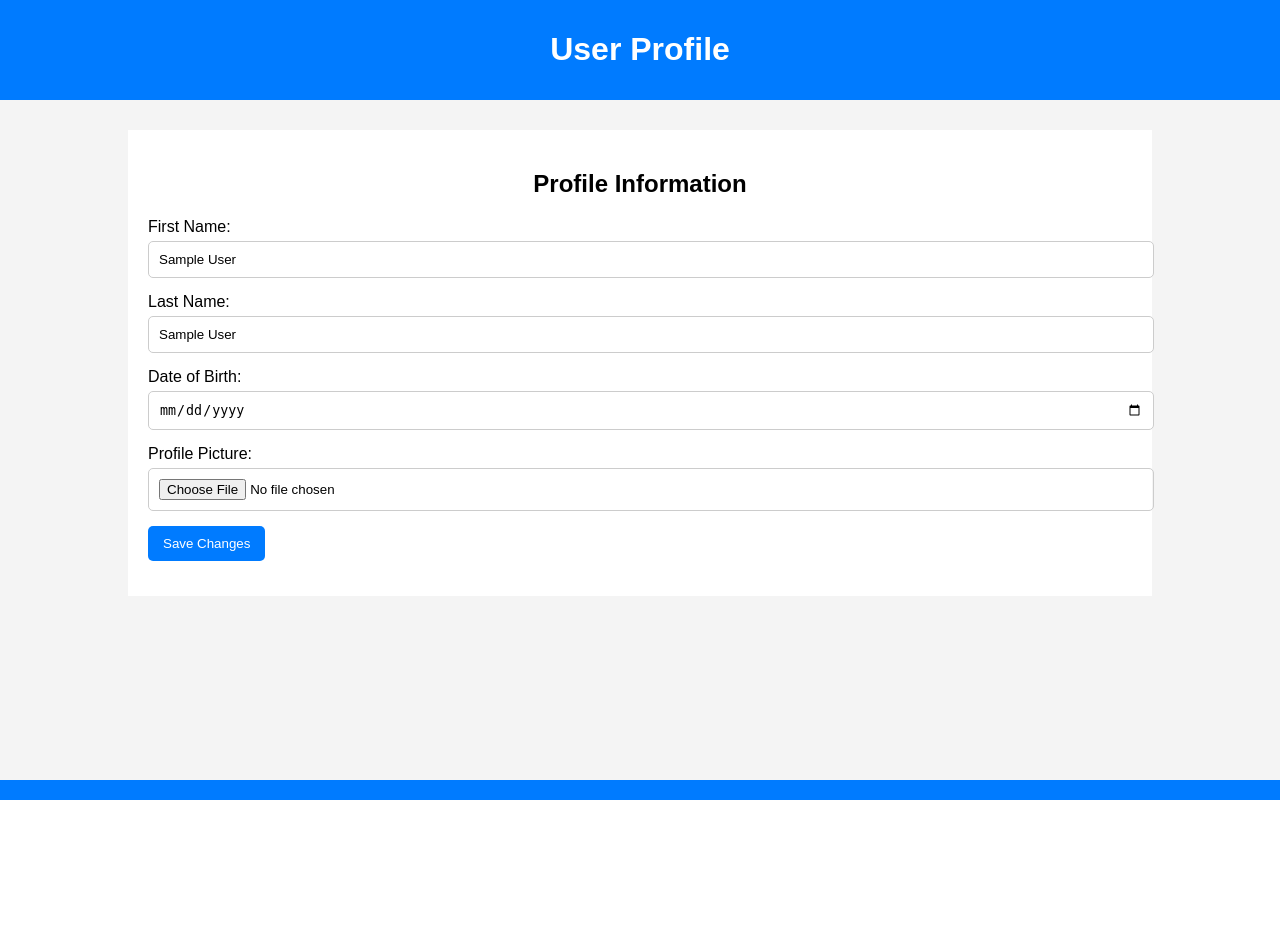
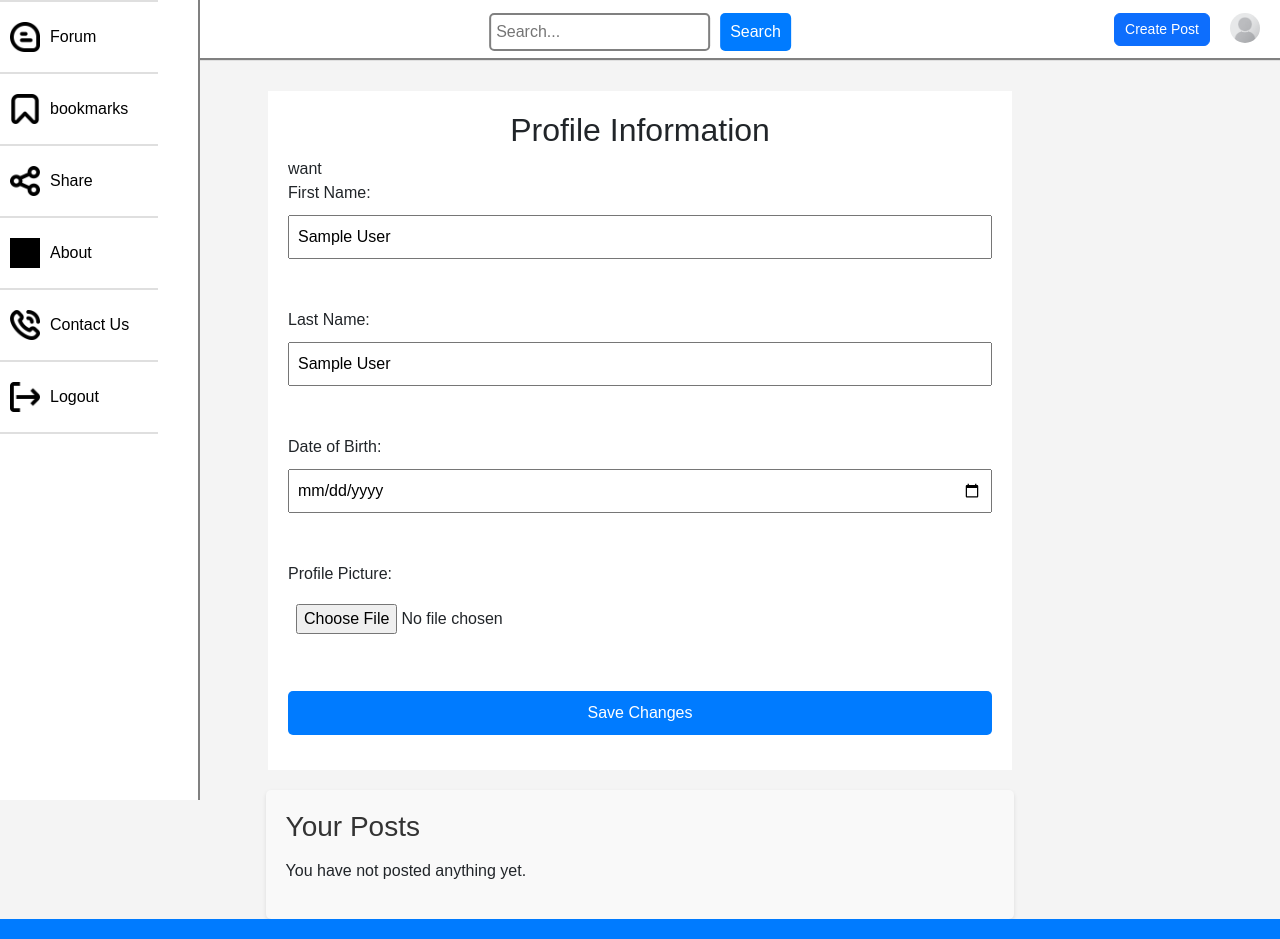
Before and after one commit to johndoniego/school-forum, a PHP site: page /user.php in a window 1280 px wide. Before the commit the page ends 800 px from the top, so only its background shows below. Run offline with PHP 8.4, Linux system fonts and the light colour scheme; the visitor is signed in with stand-in values (Sample User, id 1); data that the repository does not hold is empty; grey boxes are pictures that could not be loaded.

Commit message:
feat: edit posts

```diff
--- /dev/null
+++ b/css/main/user.css
@@ -0,0 +1,127 @@
+body {
+    font-family: Arial, sans-serif;
+    background-color: #f4f4f4;
+    margin: 0;
+    padding: 0;
+    display: flex;
+    flex-direction: column;
+    min-height: 100vh;
+}
+
+.container {
+    width: 60%;
+    margin: auto;
+    flex: 1;
+}
+
+#main-footer {
+    background-color: #007bff;
+    color: #fff;
+    text-align: center;
+    padding: 10px 0;
+    margin-top: auto;
+}
+
+.content {
+    background: #fff;
+    padding: 20px;
+    margin-top: 30px;
+    text-align: center;
+}
+
+.profile-picture {
+    border-radius: 50%;
+    width: 150px;
+    height: 150px;
+    object-fit: cover;
+    margin-bottom: 20px;
+}
+
+.form-group {
+    margin-bottom: 15px;
+    text-align: left;
+}
+
+.form-group label {
+    display: block;
+    margin-bottom: 5px;
+}
+
+.form-group input[type="text"],
+.form-group input[type="date"],
+.form-group input[type="file"],
+.form-group input[type="submit"] {
+    display: block;
+    /* Make inputs take the full width */
+    width: 100%;
+    /* Use the full width of the form-group */
+    padding: 8px;
+    /* Add some padding inside the inputs */
+    margin: 10px 0;
+    /* Add top and bottom margin, no left and right margin */
+    box-sizing: border-box;
+    /* Include padding and border in the element's total width and height */
+}
+
+.form-group input[type="submit"] {
+    background-color: #007bff;
+    color: #fff;
+    padding: 10px 15px;
+    border: none;
+    border-radius: 5px;
+    cursor: pointer;
+}
+
+.form-group input[type="submit"]:hover {
+    background-color: #555;
+}
+
+.user-posts {
+    background-color: #f9f9f9;
+    /* Light grey background */
+    padding: 20px;
+    margin-top: 20px;
+    margin-left: auto;
+    /* Center align */
+    margin-right: auto;
+    /* Center align */
+    width: 58.5%;
+    /* Adjusted width */
+    border-radius: 5px;
+    box-shadow: 0 2px 4px rgba(0, 0, 0, 0.1);
+    /* Soft shadow */
+}
+
+.user-posts h3 {
+    color: #333;
+    /* Dark grey color */
+    margin-bottom: 15px;
+}
+
+.post {
+    background-color: #fff;
+    /* White background */
+    padding: 15px;
+    margin-bottom: 10px;
+    border-radius: 5px;
+    box-shadow: 0 1px 3px rgba(0, 0, 0, 0.1);
+    word-wrap: break-word;
+    /* Soft shadow */
+}
+
+.post h4 {
+    color: #007bff;
+    /* Bootstrap primary color */
+    margin-bottom: 10px;
+}
+
+.post p {
+    color: #666;
+    /* Medium grey color */
+    line-height: 1.5;
+}
+
+.post small {
+    color: #999;
+    /* Light grey color */
+}
--- a/user.php
+++ b/user.php
@@ -2,19 +2,24 @@
 session_start();
 include('config.php'); // Adjust the path as necessary
 
-// Check if the user is logged in and has a valid UserID in the session
 if (isset($_SESSION['UserID'])) {
     $userId = $_SESSION['UserID'];
 
-    // Prepare a statement to prevent SQL injection
-    $stmt = $conn->prepare("SELECT Username, Email, FirstName, LastName, DateOfBirth, ProfilePicture FROM Users WHERE UserID = ?");
-    $stmt->bind_param("i", $userId);
+    // Using MySQLi
+    $query = "SELECT PostID, Title, Content, CreationDate FROM Posts WHERE UserID = ? ORDER BY CreationDate DESC";
+    $stmt = $conn->prepare($query);
+    $stmt->bind_param('i', $userId); // Correct variable name to $userId and use bind_param
     $stmt->execute();
     $result = $stmt->get_result();
+    $posts = $result->fetch_all(MYSQLI_ASSOC);
 
-    if ($result->num_rows > 0) {
-        $userProfile = $result->fetch_assoc();
-    } else {
+    $stmt = $conn->prepare("SELECT Username, Email, FirstName, LastName, DateOfBirth, ProfilePicture FROM Users WHERE UserID = ?");
+    $stmt->bind_param('i', $userId);
+    $stmt->execute();
+    $result = $stmt->get_result();
+    $userProfile = $result->fetch_assoc(); // Fetching single row, assuming UserID is unique
+
+    if (!$userProfile) {
         echo "Profile not found.";
         exit();
     }
@@ -25,98 +30,42 @@ if (isset($_SESSION['UserID'])) {
 ?>
 <!DOCTYPE html>
 <html>
+
 <head>
+    <link rel="stylesheet" href="assets/bootstrap-5.3.0-alpha3-dist/css/bootstrap.css">
+    <script src="assets/bootstrap-5.3.0-alpha3-dist/js/bootstrap.js"></script>
+    <link rel="stylesheet" href="css/main/user.css">
     <title>User Profile</title>
     <style>
-        body {
-            font-family: Arial, sans-serif;
-            background-color: #f4f4f4;
-            margin: 0;
-            padding: 0;
-            display: flex;
-            flex-direction: column;
-            min-height: 100vh;
-        }
-        .container {
-            width: 80%;
-            margin: auto;
-            flex: 1;
-        }
-        #main-header {
-            background-color: #007bff;
-            color: #fff;
-            text-align: center;
-            padding: 10px 0;
-        }
-        #main-footer {
-            background-color: #007bff;
-            color: #fff;
-            text-align: center;
-            padding: 10px 0;
-            margin-top: auto;
-        }
-        .content {
-            background: #fff;
-            padding: 20px;
-            margin-top: 30px;
-            text-align: center;
-        }
-        .profile-picture {
-            border-radius: 50%;
-            width: 150px;
-            height: 150px;
-            object-fit: cover;
-            margin-bottom: 20px;
-        }
-        .form-group {
-            margin-bottom: 15px;
-            text-align: left;
-        }
-        .form-group label {
-            display: block;
-            margin-bottom: 5px;
-        }
-        .form-group input[type="text"], .form-group input[type="date"], .form-group input[type="file"] {
-            width: 100%;
-            padding: 10px;
-            border: 1px solid #ccc;
-            border-radius: 5px;
-        }
-        .form-group input[type="submit"] {
-            background-color: #007bff;
-            color: #fff;
-            padding: 10px 15px;
-            border: none;
-            border-radius: 5px;
-            cursor: pointer;
-        }
-        .form-group input[type="submit"]:hover {
-            background-color: #555;
-        }
+
     </style>
 </head>
+
 <body>
-    <header id="main-header">
-        <h1>User Profile</h1>
-    </header>
+    <?php include('commons/header.php'); ?>
+    <?php include('commons/sidebar.php'); ?>
     <div class="container">
         <div class="content">
             <h2>Profile Information</h2>
             <?php if (!empty($userProfile['ProfilePicture'])): ?>
-                <img src="uploads/<?php echo htmlspecialchars($userProfile['ProfilePicture']); ?>" alt="Profile Picture" class="profile-picture"><br>
+            <img src="uploads/<?php echo htmlspecialchars($userProfile['ProfilePicture']); ?>" alt="Profile Picture"
+                class="profile-picture"><br>
             <?php endif; ?>
             <form method="post" action="actions/edit-user.php" enctype="multipart/form-data">
-                <div class="form-group">
+                <div class="form-group"> want
                     <label for="firstName">First Name:</label>
-                    <input type="text" id="firstName" name="firstName" value="<?php echo htmlspecialchars($userProfile['FirstName']); ?>"><br>
+                    <input type="text" id="firstName" name="firstName"
+                        value="<?php echo htmlspecialchars($userProfile['FirstName']); ?>"><br>
                 </div>
                 <div class="form-group">
                     <label for="lastName">Last Name:</label>
-                    <input type="text" id="lastName" name="lastName" value="<?php echo htmlspecialchars($userProfile['LastName']); ?>"><br>
+                    <input type="text" id="lastName" name="lastName"
+                        value="<?php echo htmlspecialchars($userProfile['LastName']); ?>"><br>
                 </div>
                 <div class="form-group">
                     <label for="dateOfBirth">Date of Birth:</label>
-                    <input type="date" id="dateOfBirth" name="dateOfBirth" value="<?php echo htmlspecialchars($userProfile['DateOfBirth']); ?>"><br>
+                    <input type="date" id="dateOfBirth" name="dateOfBirth"
+                        value="<?php echo htmlspecialchars($userProfile['DateOfBirth']); ?>"><br>
                 </div>
                 <div class="form-group">
                     <label for="profilePicture">Profile Picture:</label>
@@ -128,7 +77,28 @@ if (isset($_SESSION['UserID'])) {
             </form>
         </div>
     </div>
+    <div class="user-posts">
+        <h3>Your Posts</h3>
+        <?php if (!empty($posts)): ?>
+        <?php foreach ($posts as $post): ?>
+        <div class="post">
+            <h4><a style="color: black; text-decoration: none;" class="post-title" href="post-details.php?id=<?= $post['PostID'] ?? "null" ?>"><?php
+                              $title = $post['Title'] ?? 'No Title';
+                                 echo mb_substr($title, 0, 30);
+                                 if (mb_strlen($title) > 30) {
+                                  echo "...";
+                                    }
+                            ?></a></h4>
+            <p><?php echo $post['Content']; ?></p>
+            <small>Posted on: <?php echo htmlspecialchars($post['CreationDate']); ?></small>
+        </div>
+        <?php endforeach; ?>
+        <?php else: ?>
+        <p>You have not posted anything yet.</p>
+        <?php endif; ?>
+    </div>
     <footer id="main-footer">
     </footer>
 </body>
+
 </html>
```
Also changed, not shown: actions/edit-post.php (added, +52 -0 lines), post-details.php (+65 -3 lines).
